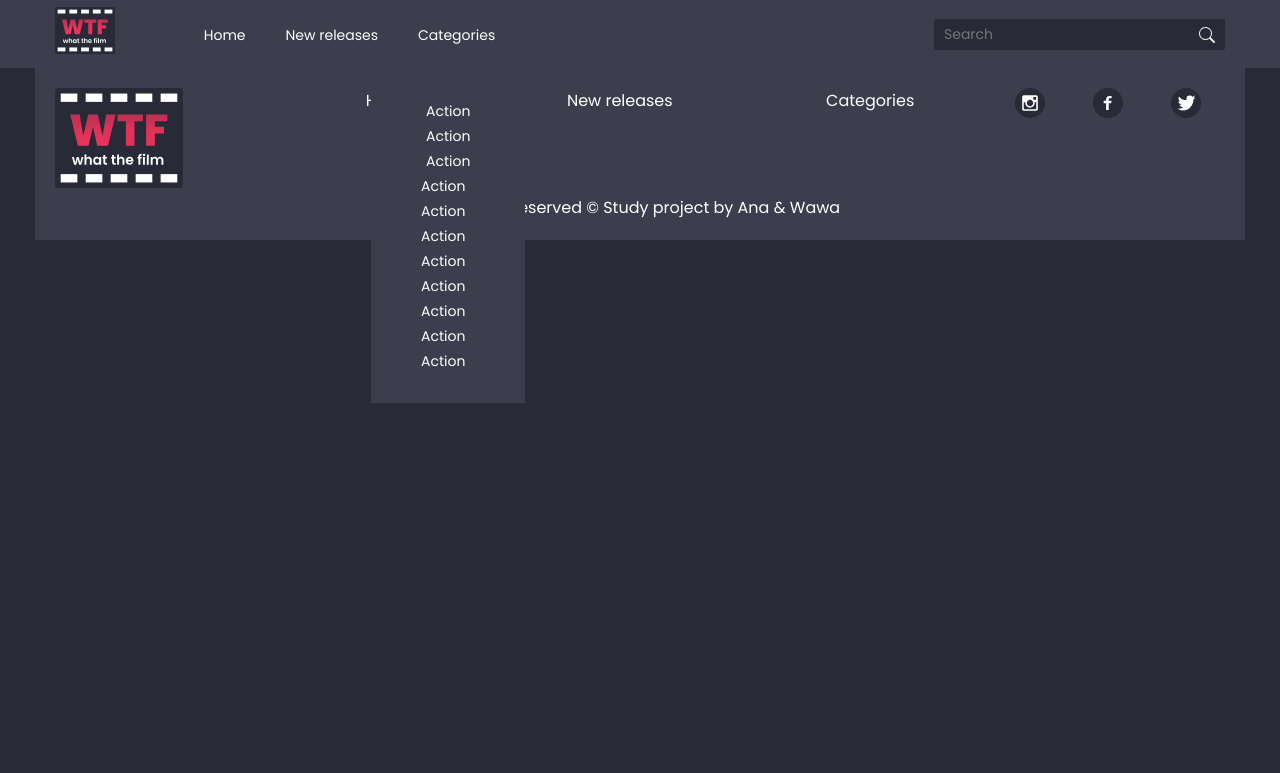
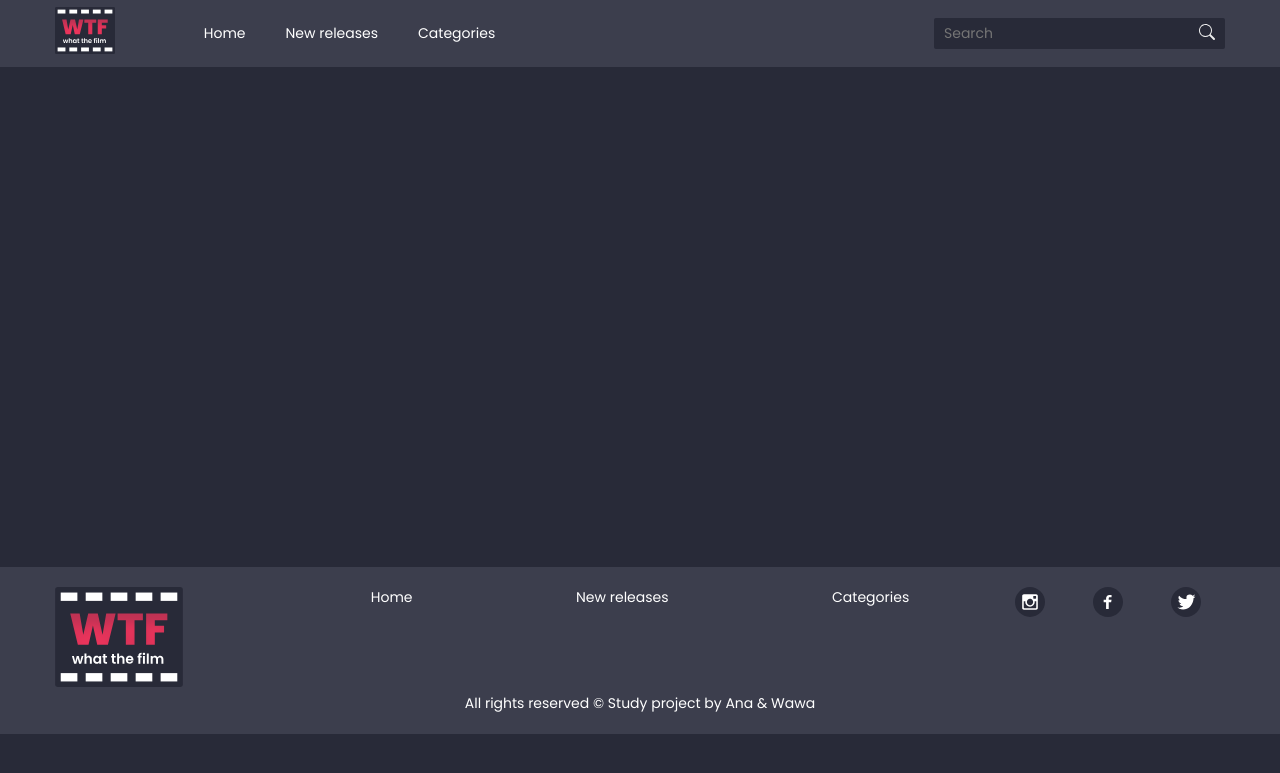
Before and after one commit to anastasiiaal/WhatTheFilm, a PHP site: page / in a window 1280 px wide. Shown: the top 773 px of the page. Run offline with PHP 8.4, Linux system fonts and the light colour scheme.

Commit message:
:lipstick: header coded

```diff
--- a/views/style/libs/_footer.scss
+++ b/views/style/libs/_footer.scss
@@ -1,8 +1,9 @@
 footer {
+    background-color: $light-blue;
     .container {
+        margin-top: 500px;
         font-family: Poppins;
         font-weight: 300;
-        background-color: $light-blue;
         color: $white;
         padding: 20px;
         .footer-sections {
--- a/views/style/libs/_general.scss
+++ b/views/style/libs/_general.scss
@@ -1,3 +1,13 @@
+html {
+    font-size: 14px;
+}
+
+body {
+    font-family: 'Poppins', sans-serif;
+    // font-family: 'Work Sans', sans-serif;
+    background-color: $dark-blue;
+}
+
 .container {
     width: 1170px;
     margin: 0 auto;
@@ -10,9 +20,3 @@
 .dnone {
     display: none;
 }
-
-body {
-    font-family: 'Poppins', sans-serif;
-    // font-family: 'Work Sans', sans-serif;
-    background-color: $dark-blue;
-}
--- a/views/style/libs/_header.scss
+++ b/views/style/libs/_header.scss
@@ -9,20 +9,27 @@
 
     nav {
         margin-left: -350px;
+
         ul > li:nth-child(3) {
             position: relative;
 
             .nav__categories {
                 position: absolute;
-                top: 46px;
+                top: 20px;
                 left: -27px;
-                padding: 30px;
+                padding: 40px 30px 30px 30px;
                 box-sizing: border-box;
                 background-color: $light-blue;
+                display: none;
 
-                a.category-link {
-                    margin: 30px 10px;
+                li.category-link {
+                    margin: 15px 0;
+                    min-width: 200px;
                 }
+            }
+
+            &:hover > .nav__categories {
+                display: flex;
             }
         }
 
@@ -31,7 +38,8 @@
             padding: 10px 15px;
             margin: 0 5px;
             transition: $transition;
-            font-size: 14px;
+            // font-size: 14px;
+            font-size: 1rem;
 
             &:hover {
                 color: $pink;
--- a/views/style/main.css
+++ b/views/style/main.css
@@ -32,6 +32,15 @@ ol, ul {
   list-style: none;
 }
 
+html {
+  font-size: 14px;
+}
+
+body {
+  font-family: "Poppins", sans-serif;
+  background-color: #282A38;
+}
+
 .container {
   width: 1170px;
   margin: 0 auto;
@@ -45,15 +54,13 @@ ol, ul {
   display: none;
 }
 
-body {
-  font-family: "Poppins", sans-serif;
-  background-color: #282A38;
+footer {
+  background-color: #3C3E4D;
 }
-
 footer .container {
+  margin-top: 500px;
   font-family: Poppins;
   font-weight: 300;
-  background-color: #3C3E4D;
   color: #FFFFFF;
   padding: 20px;
 }
@@ -103,21 +110,26 @@ footer .container .footer-copyright {
 }
 #header nav ul > li:nth-child(3) .nav__categories {
   position: absolute;
-  top: 46px;
+  top: 20px;
   left: -27px;
-  padding: 30px;
+  padding: 40px 30px 30px 30px;
   box-sizing: border-box;
   background-color: #3C3E4D;
+  display: none;
 }
-#header nav ul > li:nth-child(3) .nav__categories a.category-link {
-  margin: 30px 10px;
+#header nav ul > li:nth-child(3) .nav__categories li.category-link {
+  margin: 15px 0;
+  min-width: 200px;
+}
+#header nav ul > li:nth-child(3):hover > .nav__categories {
+  display: flex;
 }
 #header nav a {
   color: #FFFFFF;
   padding: 10px 15px;
   margin: 0 5px;
   transition: all 0.2s ease-in-out;
-  font-size: 14px;
+  font-size: 1rem;
 }
 #header nav a:hover {
   color: #F0345C;
--- a/views/templates/header.php
+++ b/views/templates/header.php
@@ -14,60 +14,66 @@
                     </li>
                     <li>
                         <a href=".">Categories</a>
-                        <div class="nav__categories">
+                        <div class="nav__categories dflex">
                             <ul>
-                                <li>
-                                    <a class="category-link" href=".">Action</a>
+                                <li class="category-link">
+                                    <a href=".">Action</a>
+                                </li>
+                                <li class="category-link">
+                                    <a href=".">Adventure</a>
+                                </li>
+                                <li class="category-link">
+                                    <a href=".">Animation</a>
+                                </li>
+                                <li class="category-link">
+                                    <a href=".">Comedy</a>
+                                </li>
+                                <li class="category-link">
+                                    <a href=".">Crime</a>
+                                </li>
+                                <li class="category-link">
+                                    <a href=".">Documentary</a>
+                                </li>
+                                <li class="category-link">
+                                    <a href=".">Drama</a>
+                                </li>
+                                <li class="category-link">
+                                    <a href=".">Family</a>
+                                </li>
+                                <li class="category-link">
+                                    <a href=".">Fantasy</a>
+                                </li>
+                                <li class="category-link">
+                                    <a href=".">History</a>
                                 </li>
                             </ul>
                             <ul>
-                                <li>
-                                    <a class="category-link" href=".">Action</a>
+                            <li class="category-link">
+                                    <a href=".">Horror</a>
                                 </li>
-                            </ul>
-                            <ul>
-                                <li>
-                                    <a class="category-link" href=".">Action</a>
+                                <li class="category-link">
+                                    <a href=".">Music</a>
                                 </li>
-                            </ul>
-                            <ul>
-                                <li>
-                                    <a href=".">Action</a>
+                                <li class="category-link">
+                                    <a href=".">Mystery</a>
                                 </li>
-                            </ul>
-                            <ul>
-                                <li>
-                                    <a href=".">Action</a>
+                                <li class="category-link">
+                                    <a href=".">Romance</a>
                                 </li>
-                            </ul>
-                            <ul>
-                                <li>
-                                    <a href=".">Action</a>
+                                <li class="category-link">
+                                    <a href=".">Science Fiction</a>
                                 </li>
-                            </ul>
-                            <ul>
-                                <li>
-                                    <a href=".">Action</a>
+                                <li class="category-link">
+                                    <a href=".">TV Movie</a>
                                 </li>
-                            </ul>
-                            <ul>
-                                <li>
-                                    <a href=".">Action</a>
+                                <li class="category-link">
+                                    <a href=".">Thriller</a>
                                 </li>
-                            </ul>
-                            <ul>
-                                <li>
-                                    <a href=".">Action</a>
+                                <li class="category-link">
+                                    <a href=".">War</a>
                                 </li>
-                            </ul>
-                            <ul>
-                                <li>
-                                    <a href=".">Action</a>
-                                </li>
-                            </ul>
-                            <ul>
-                                <li>
-                                    <a href=".">Action</a>
+                                <li class="category-link">
+                                    <a href=".">Western</a>
                                 </li>
                             </ul>
                         </div>
```
Also changed, not shown: 1 other file.
